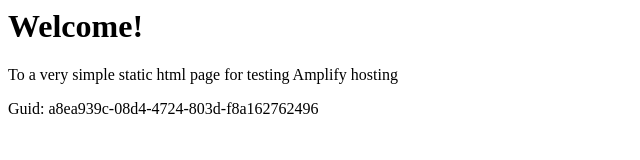
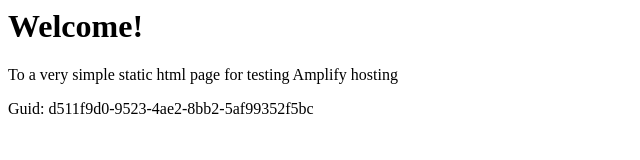
Before and after one commit to aws-aemilia-bom/Github-PR-Commit-Integration-Test-DoNotTouch-GitHubWebhookPushCanaryTest-v1-prod-ap-south-1, a website: page src/index.html in a window 1280 px wide. Shown: the full height of the page, 0-640 px from the left. Drawn offline with Linux system fonts and the light colour scheme.

Commit message:
commit from integ tests

```diff
--- a/src/index.html
+++ b/src/index.html
@@ -12,6 +12,6 @@
 <body>
     <h1>Welcome!</h1>
     <p>To a very simple static html page for testing Amplify hosting</p>
-    <p>Guid: a8ea939c-08d4-4724-803d-f8a162762496</p></body>
+    <p>Guid: d511f9d0-9523-4ae2-8bb2-5af99352f5bc</p></body>
 
 </html>
```
